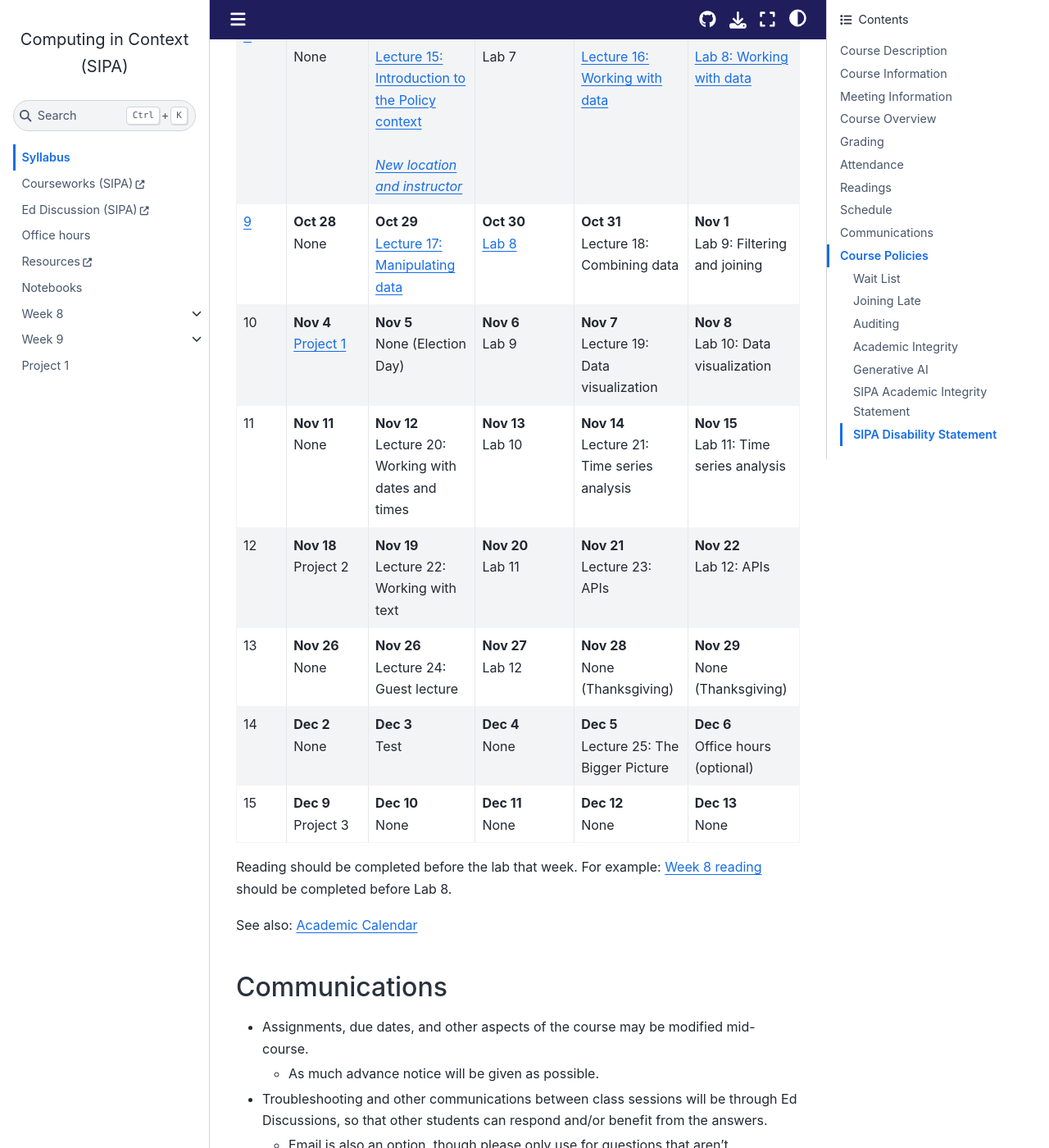
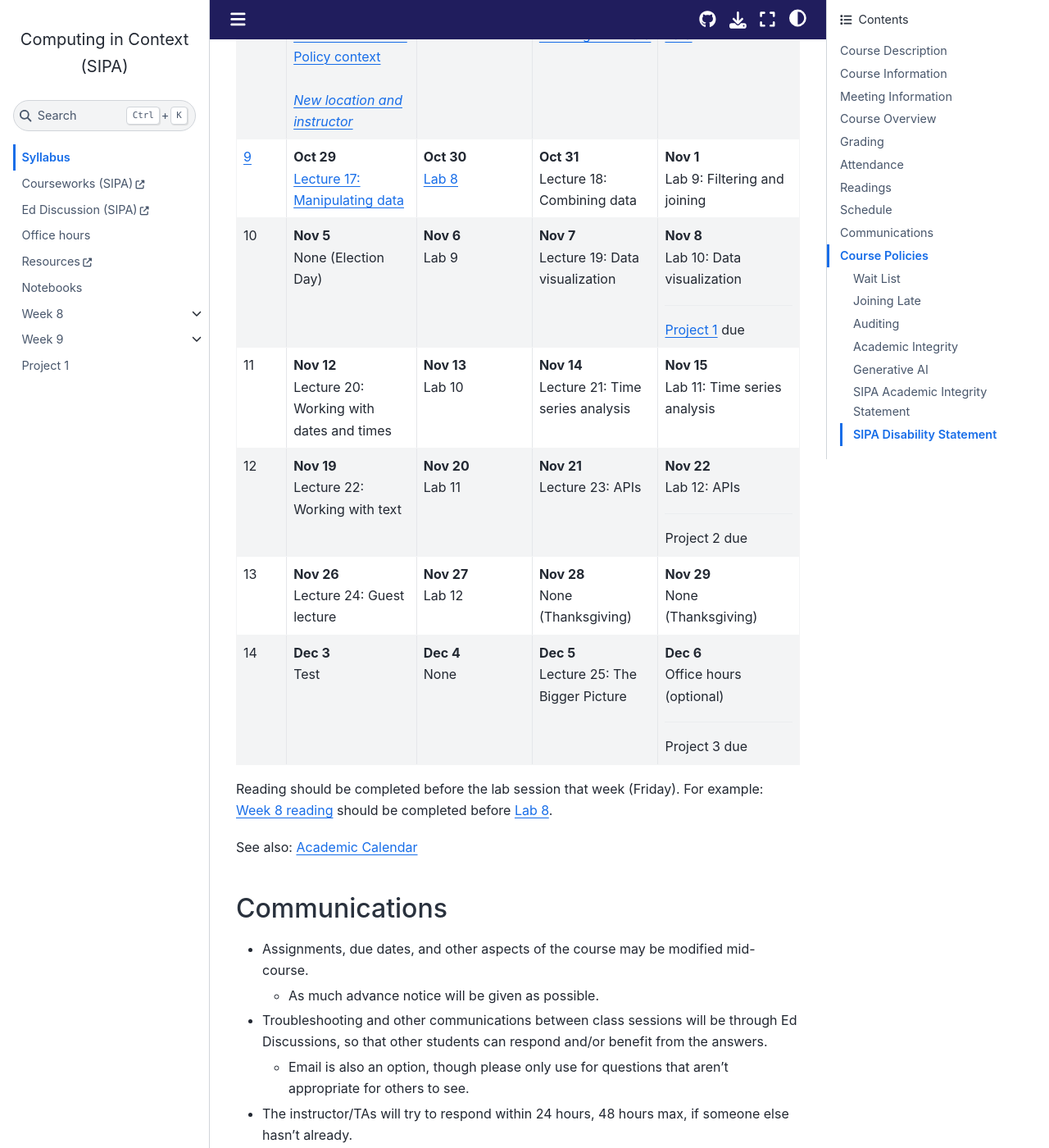
Before and after one commit to afeld/computing-in-context, a Jupyter Book: the page built from index.md, in a window 1280 px wide and 1400 px high, scrolled down 4294 px. Shown: the whole window at 82% size. Built offline with Jupyter Book 1.0.4 settings and Sphinx 7.4.7 and the Sphinx Book theme 1.1.4, drawn with Linux system fonts in a browser that asks for light colours; some of the changed text lies outside the part shown.

Commit message:
move Project due dates to Fridays

```diff
--- a/index.md
+++ b/index.md
@@ -99,18 +99,17 @@
 
 For weeks 1-7, see [the combined syllabus](https://courseworks2.columbia.edu/courses/203144/pages/syllabus).
 
-| Week           | Monday project due (11:59pm ET)         | Tuesday lecture                                                                                                                                  | Wednesday lab due (11:59pm ET)      | Thursday lecture                                                 | Friday lab                                                |
-| -------------- | --------------------------------------- | ------------------------------------------------------------------------------------------------------------------------------------------------ | ----------------------------------- | ---------------------------------------------------------------- | --------------------------------------------------------- |
-| [8](week_8.md) | **Oct 21**<br/>None                     | **Oct 22**<br/>[Lecture 15: Introduction to the Policy context](lecture_15.ipynb)<br/><br/>[_New location and instructor_](#meeting-information) | **Oct 23**<br/>Lab 7                | **Oct 24**<br/>[Lecture 16: Working with data](lecture_16.ipynb) | **Oct 25**<br/>[Lab 8: Working with data](lab_8_guide.md) |
-| [9](week_9.md) | **Oct 28**<br/>None                     | **Oct 29**<br/>[Lecture 17: Manipulating data](lecture_17.ipynb)                                                                                 | **Oct 30**<br/>[Lab 8](lab_8.ipynb) | **Oct 31**<br/>Lecture 18: Combining data                        | **Nov 1**<br/>Lab 9: Filtering and joining                |
-| 10             | **Nov 4**<br/>[Project 1](project_1.md) | **Nov 5**<br/>None (Election Day)                                                                                                                | **Nov 6**<br/>Lab 9                 | **Nov 7**<br/>Lecture 19: Data visualization                     | **Nov 8**<br/>Lab 10: Data visualization                  |
-| 11             | **Nov 11**<br/>None                     | **Nov 12**<br/>Lecture 20: Working with dates and times                                                                                          | **Nov 13**<br/>Lab 10               | **Nov 14**<br/>Lecture 21: Time series analysis                  | **Nov 15**<br/>Lab 11: Time series analysis               |
-| 12             | **Nov 18**<br/>Project 2                | **Nov 19**<br/>Lecture 22: Working with text                                                                                                     | **Nov 20**<br/>Lab 11               | **Nov 21**<br/>Lecture 23: APIs                                  | **Nov 22**<br/>Lab 12: APIs                               |
-| 13             | **Nov 26**<br/>None                     | **Nov 26**<br/>Lecture 24: Guest lecture                                                                                                         | **Nov 27**<br/>Lab 12               | **Nov 28**<br/>None (Thanksgiving)                               | **Nov 29**<br/>None (Thanksgiving)                        |
-| 14             | **Dec 2**<br/>None                      | **Dec 3**<br/>Test                                                                                                                               | **Dec 4**<br/>None                  | **Dec 5**<br/>Lecture 25: The Bigger Picture                     | **Dec 6**<br/>Office hours (optional)                     |
-| 15             | **Dec 9**<br/>Project 3                 | **Dec 10**<br/>None                                                                                                                              | **Dec 11**<br/>None                 | **Dec 12**<br/>None                                              | **Dec 13**<br/>None                                       |
+| Week           | Tuesday [lecture](#meeting-information)                                                                                                          | Wednesday Lab due (11:59pm ET)      | Thursday [lecture](#meeting-information)                         | Friday [lab session](#meeting-information), Project due (11:59pm ET)       |
+| -------------- | ------------------------------------------------------------------------------------------------------------------------------------------------ | ----------------------------------- | ---------------------------------------------------------------- | -------------------------------------------------------------------------- |
+| [8](week_8.md) | **Oct 22**<br/>[Lecture 15: Introduction to the Policy context](lecture_15.ipynb)<br/><br/>[_New location and instructor_](#meeting-information) | **Oct 23**<br/>Lab 7                | **Oct 24**<br/>[Lecture 16: Working with data](lecture_16.ipynb) | **Oct 25**<br/>[Lab 8: Working with data](lab_8_guide.md)                  |
+| [9](week_9.md) | **Oct 29**<br/>[Lecture 17: Manipulating data](lecture_17.ipynb)                                                                                 | **Oct 30**<br/>[Lab 8](lab_8.ipynb) | **Oct 31**<br/>Lecture 18: Combining data                        | **Nov 1**<br/>Lab 9: Filtering and joining                                 |
+| 10             | **Nov 5**<br/>None (Election Day)                                                                                                                | **Nov 6**<br/>Lab 9                 | **Nov 7**<br/>Lecture 19: Data visualization                     | **Nov 8**<br/>Lab 10: Data visualization<hr/>[Project 1](project_1.md) due |
+| 11             | **Nov 12**<br/>Lecture 20: Working with dates and times                                                                                          | **Nov 13**<br/>Lab 10               | **Nov 14**<br/>Lecture 21: Time series analysis                  | **Nov 15**<br/>Lab 11: Time series analysis                                |
+| 12             | **Nov 19**<br/>Lecture 22: Working with text                                                                                                     | **Nov 20**<br/>Lab 11               | **Nov 21**<br/>Lecture 23: APIs                                  | **Nov 22**<br/>Lab 12: APIs<hr/>Project 2 due                              |
+| 13             | **Nov 26**<br/>Lecture 24: Guest lecture                                                                                                         | **Nov 27**<br/>Lab 12               | **Nov 28**<br/>None (Thanksgiving)                               | **Nov 29**<br/>None (Thanksgiving)                                         |
+| 14             | **Dec 3**<br/>Test                                                                                                                               | **Dec 4**<br/>None                  | **Dec 5**<br/>Lecture 25: The Bigger Picture                     | **Dec 6**<br/>Office hours (optional)<hr/>Project 3 due                    |
 
-Reading should be completed before the lab that week. For example: [Week 8 reading](week_8.md) should be completed before Lab 8.
+Reading should be completed before the lab session that week (Friday). For example: [Week 8 reading](week_8.md) should be completed before [Lab 8](lab_8_guide.md).
 
 See also: [Academic Calendar](https://www.registrar.columbia.edu/event/academic-calendar?acfy=49&acterm=6&acschool=18&keys=&field_event_type1_tid%5B%5D=21&field_event_type1_tid%5B%5D=22&field_event_type1_tid%5B%5D=23)
 
```
